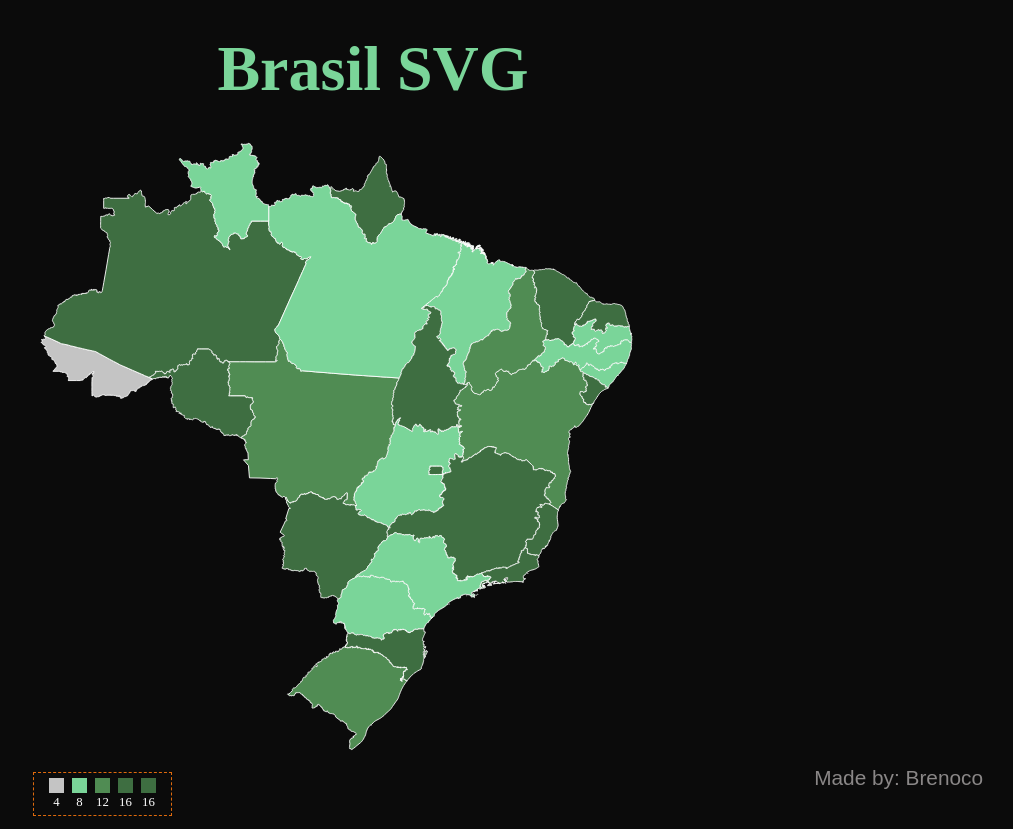
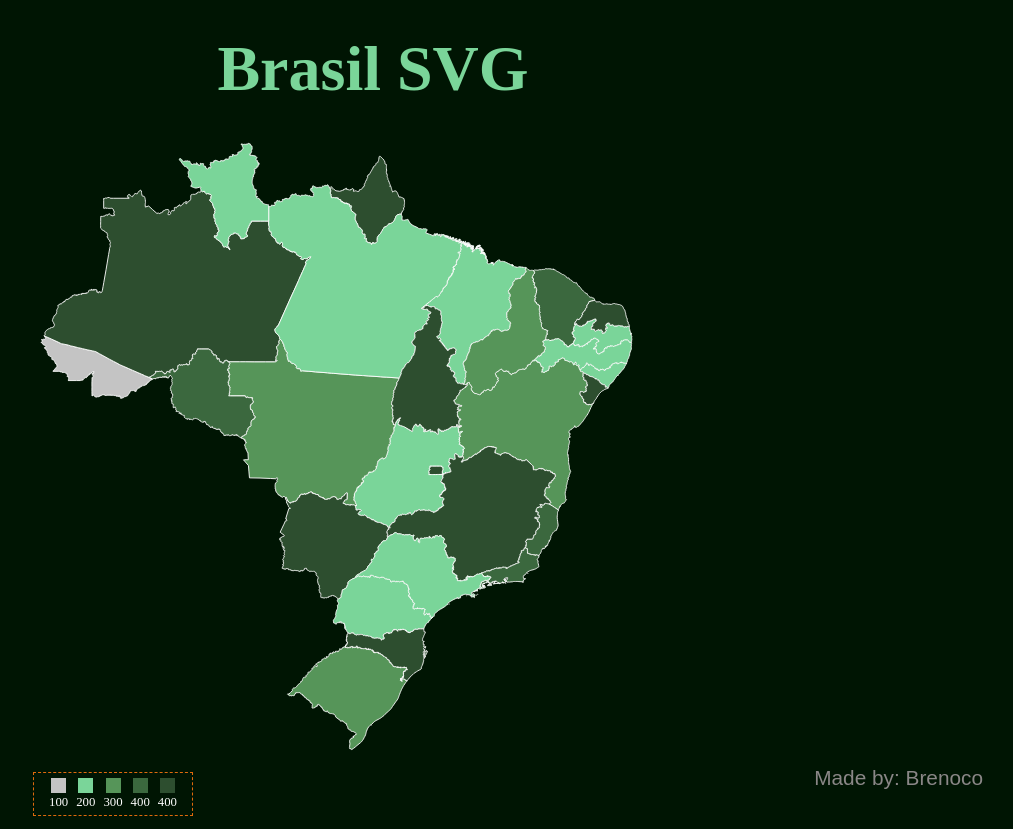
Before and after one commit to obrenoco/brasil-svg, a React (Create React App) app: page / in a window 1280 px wide. Shown: the whole page, without its empty margins (267-1280 px from the left). Built offline with nearby package versions, Linux system fonts and the light colour scheme.

Commit message:
add: background

```diff
--- a/src/App.tsx
+++ b/src/App.tsx
@@ -3,18 +3,6 @@ import "./index.css";
 import { Home } from "./pages/Home/Home";
 
 export default function App() {
-  // const [data, setData] = useState<DataProps>();
-
-  // useEffect(() => {
-  //   const req = () => {
-  //     try {
-  //       // const response = mock as DataPrps;
-  //       // setData(response);
-  //     } catch (error) { }
-  //   };
-  //   req();
-  // }, []);
-
   return (
     <div className="App">
       <h1 style={{ textAlign: "center" }}>Brasil SVG</h1>
@@ -22,6 +10,7 @@ export default function App() {
       <a
         href="https://github.com/obrenoco/brasil-svg"
         target="_blank"
+        rel="noreferrer"
         id="author"
       >
         Made by: Brenoco
--- a/src/components/Brasil/Brasil.tsx
+++ b/src/components/Brasil/Brasil.tsx
@@ -70,9 +70,9 @@ type BrasilMapProps = {
 export enum ColorSchema {
   Empty = "#c4c4c4",
   Min = "#7AD599",
-  Step1 = "#508C53",
-  Step2 = "#3E6E41",
-  Max = "#3E6E41",
+  Step1 = "#569559",
+  Step2 = "#3b683e",
+  Max = "#2d4e2f",
 }
 
 const BrasilMap = ({ data, stroke, steps = 1, onClick }: BrasilMapProps) => {
@@ -125,7 +125,7 @@ const BrasilMap = ({ data, stroke, steps = 1, onClick }: BrasilMapProps) => {
           })}
         </g>
       </svg>
-      <SubTitltes step={4} />
+      <SubTitltes step={steps} />
     </Fragment>
   );
 };
--- a/src/components/Subtitles/index.css
+++ b/src/components/Subtitles/index.css
@@ -17,6 +17,9 @@
 
 li.subtitle-item {
   font-size: 0.8rem;
+  display: flex;
+  flex-direction: column;
+  align-items: center;
 }
 
 li.subtitle-item:not(:last-child) {
--- a/src/index.css
+++ b/src/index.css
@@ -4,7 +4,7 @@
 }
 
 body {
-  background-color: #0b0b0b;
+  background-color: #001503;
 }
 
 h1 {
```
